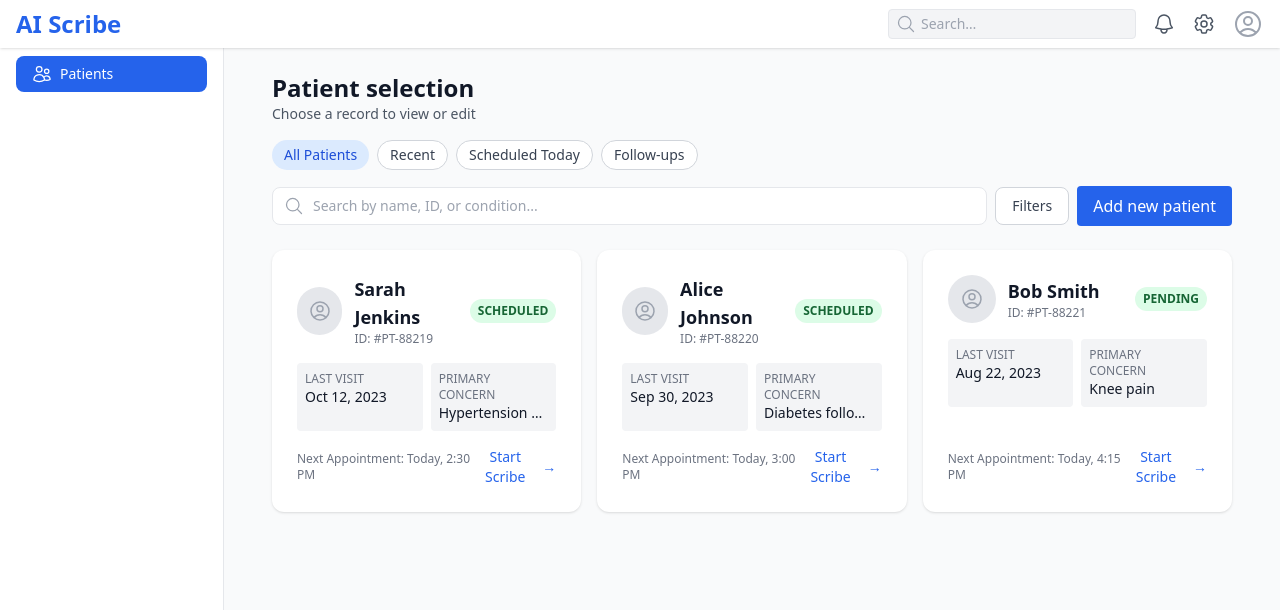
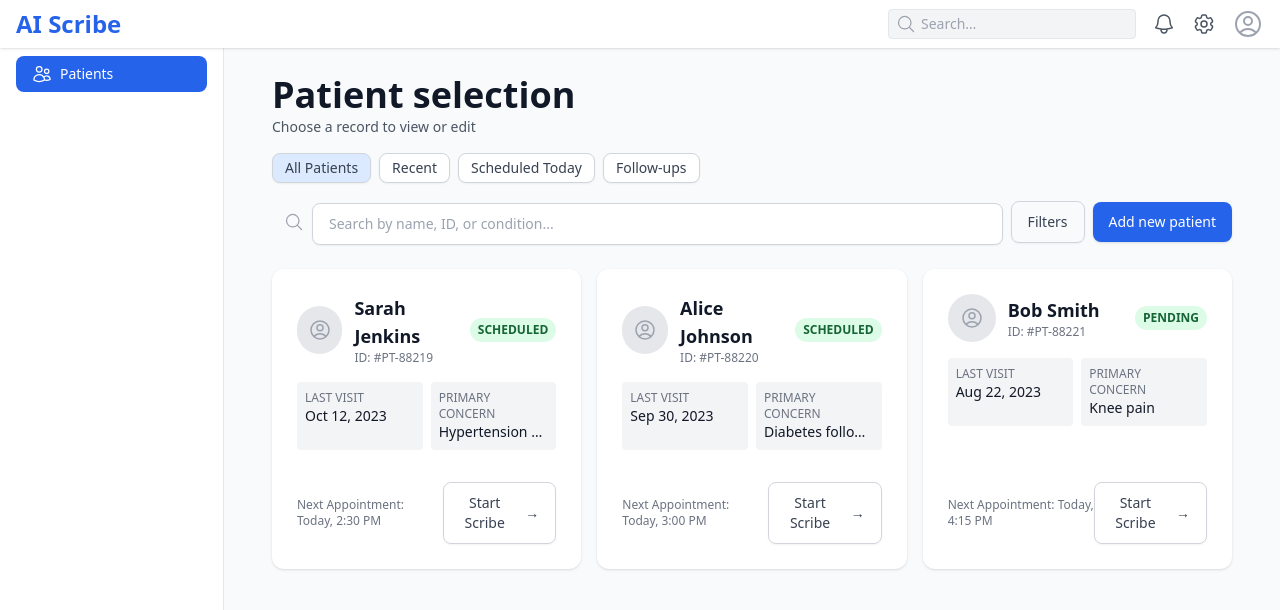
Before and after one commit to devdaviddr/fullstack-agentic-scribe, a React (Vite) app in the folder packages/client/: page / in a window 1280 px wide. Shown: the top 610 px of the page. Built offline with nearby package versions, Linux system fonts and the light colour scheme.

Commit message:
feat: enhance dashboard with patient filtering, add Card component, and implement tests

```diff
--- a/packages/client/src/components/Button.tsx
+++ b/packages/client/src/components/Button.tsx
@@ -2,21 +2,32 @@ import React from 'react';
 
 export type ButtonProps = React.ButtonHTMLAttributes<HTMLButtonElement> & {
   variant?: 'primary' | 'outline';
+  size?: 'sm' | 'md' | 'lg';
 };
 
 const variantClasses: Record<string, string> = {
-  primary: 'w-full rounded-lg bg-blue-600 py-2.5 text-sm font-semibold text-white shadow hover:bg-blue-700 disabled:opacity-40 disabled:cursor-not-allowed transition',
-  outline: 'w-full flex items-center justify-center gap-3 rounded-lg border border-gray-300 py-2.5 text-sm font-medium text-gray-700 shadow-sm hover:bg-gray-50 transition',
+  primary: 'rounded-lg bg-blue-600 text-white shadow hover:bg-blue-700 disabled:opacity-40 disabled:cursor-not-allowed transition',
+  outline: 'flex items-center justify-center gap-3 rounded-lg border border-gray-300 text-gray-700 shadow-sm hover:bg-gray-50 transition',
+};
+
+const sizeClasses: Record<string, string> = {
+  sm: 'px-3 py-1 text-sm',
+  md: 'px-4 py-2.5 text-sm',
+  lg: 'px-6 py-3 text-base',
 };
 
 export default function Button({
   variant = 'primary',
+  size = 'md',
   className = '',
   children,
   ...rest
 }: ButtonProps) {
+  const variantClass = variantClasses[variant] || '';
+  const sizeClass = sizeClasses[size] || '';
+
   return (
-    <button className={`${variantClasses[variant]} ${className}`} {...rest}>
+    <button className={`${variantClass} ${sizeClass} ${className}`} {...rest}>
       {children}
     </button>
   );
--- /dev/null
+++ b/packages/client/src/components/Card.tsx
@@ -0,0 +1,20 @@
+import React from 'react';
+
+export type CardProps = React.HTMLAttributes<HTMLDivElement> & {
+  title?: React.ReactNode;
+  footer?: React.ReactNode;
+};
+
+// generic card container with hover and base styles
+export default function Card({ title, footer, className = '', children, ...rest }: CardProps) {
+  return (
+    <div
+      className={`bg-white rounded-xl shadow p-6 flex flex-col justify-between min-h-[220px] border border-transparent hover:border-blue-200 hover:shadow-lg hover:scale-105 transition-transform cursor-pointer ${className}`}
+      {...rest}
+    >
+      {title && <div className="mb-4">{title}</div>}
+      <div className="flex-1">{children}</div>
+      {footer && <div className="mt-4">{footer}</div>}
+    </div>
+  );
+}
--- a/packages/client/src/features/dashboard/Dashboard.tsx
+++ b/packages/client/src/features/dashboard/Dashboard.tsx
@@ -1,13 +1,51 @@
-import { useEffect } from 'react';
+import { useState } from 'react';
 import { UserCircleIcon, MagnifyingGlassIcon } from '@heroicons/react/24/outline';
 import Topbar from '../../components/Topbar';
 import Sidebar from '../../components/Sidebar';
+import Button from '../../components/Button';
+import Card from '../../components/Card';
+import Heading from '../../components/Heading';
+import Text from '../../components/Text';
+import TextInput from '../../components/TextInput';
 
 export default function Dashboard() {
-  // data fetching removed; dashboard currently empty
-  useEffect(() => {
-    // placeholder effect if needed later
-  }, []);
+  // mock patient data stored in state so we can filter it
+  const [patients] = useState([
+    {id:1,name:'Sarah Jenkins',pid:'#PT-88219',badge:'SCHEDULED',last:'Oct 12, 2023',concern:'Hypertension Management',next:'Today, 2:30 PM'},
+    {id:2,name:'Alice Johnson',pid:'#PT-88220',badge:'SCHEDULED',last:'Sep 30, 2023',concern:'Diabetes follow-up',next:'Today, 3:00 PM'},
+    {id:3,name:'Bob Smith',pid:'#PT-88221',badge:'PENDING',last:'Aug 22, 2023',concern:'Knee pain',next:'Today, 4:15 PM'},
+    // additional entries omitted for brevity
+  ]);
+
+  const [searchTerm, setSearchTerm] = useState('');
+  const [category, setCategory] = useState<'all'|'recent'|'today'|'followups'>('all');
+
+  // compute filtered list based on searchTerm and category
+  const filtered = patients.filter((p) => {
+    // search filter
+    const lower = searchTerm.toLowerCase();
+    if (
+      lower &&
+      !(
+        p.name.toLowerCase().includes(lower) ||
+        p.pid.toLowerCase().includes(lower) ||
+        p.concern.toLowerCase().includes(lower)
+      )
+    ) {
+      return false;
+    }
+    // category filter (simplified mock logic)
+    switch (category) {
+      case 'recent':
+        return p.badge !== 'Cancelled';
+      case 'today':
+        return p.next.toLowerCase().includes('today');
+      case 'followups':
+        return p.concern.toLowerCase().includes('follow');
+      default:
+        return true;
+    }
+  });
 
   return (
     <div className="h-screen flex flex-col bg-gray-50">
@@ -18,57 +56,73 @@ export default function Dashboard() {
           <div className="w-full px-6">
             <div className="flex flex-col gap-4 mb-6">
               <div>
-                <h1 className="text-2xl font-bold text-gray-900">Patient selection</h1>
-                <p className="text-sm text-gray-600">Choose a record to view or edit</p>
+                <Heading level={1} className="text-gray-900">Patient selection</Heading>
+                <Text className="text-gray-600">Choose a record to view or edit</Text>
               </div>
               <div className="flex flex-wrap gap-2">
-                <button className="px-3 py-1 rounded-full bg-blue-100 text-blue-700 text-sm font-medium">
-                  All Patients
-                </button>
-                <button className="px-3 py-1 rounded-full bg-white text-gray-700 border border-gray-300 text-sm font-medium">
-                  Recent
-                </button>
-                <button className="px-3 py-1 rounded-full bg-white text-gray-700 border border-gray-300 text-sm font-medium">
-                  Scheduled Today
-                </button>
-                <button className="px-3 py-1 rounded-full bg-white text-gray-700 border border-gray-300 text-sm font-medium">
-                  Follow-ups
-                </button>
+                {[
+                  {key:'all',label:'All Patients'},
+                  {key:'recent',label:'Recent'},
+                  {key:'today',label:'Scheduled Today'},
+                  {key:'followups',label:'Follow-ups'},
+                ].map(({key,label}) => (
+                  <Button
+                    key={key}
+                    size="sm"
+                    variant="outline"
+                    onClick={() => setCategory(key as any)}
+                    className={`${
+                      category === key
+                        ? 'bg-blue-100 text-blue-700'
+                        : 'bg-white text-gray-700 border border-gray-300'
+                    } rounded-full`}
+                  >
+                    {label}
+                  </Button>
+                ))}
               </div>
               <div className="flex items-center gap-2">
                 <div className="relative flex-1">
                   <MagnifyingGlassIcon className="absolute left-3 top-1/2 h-5 w-5 -translate-y-1/2 text-gray-400" />
-                  <input
-                    type="text"
+                  <TextInput
+                    id="search"
+                    label="Search"
+                    hideLabel
+                    value={searchTerm}
+                    onChange={(e) => setSearchTerm(e.target.value)}
                     placeholder="Search by name, ID, or condition..."
-                    className="w-full pl-10 pr-4 py-2 border rounded-lg bg-white text-sm focus:outline-none focus:ring-2 focus:ring-blue-500"
+                    className="pl-10"
                   />
                 </div>
-                <button className="flex items-center gap-1 px-4 py-2 bg-white border border-gray-300 rounded-lg text-sm text-gray-700 hover:bg-gray-50">
-                  <span>Filters</span>
-                </button>
-                <button className="ml-auto bg-blue-600 text-white px-4 py-2 rounded hover:bg-blue-700">
+                <Button variant="outline" className="flex items-center gap-1">
+                  Filters
+                </Button>
+                <Button variant="primary" className="ml-auto">
                   Add new patient
-                </button>
+                </Button>
               </div>
             </div>
             <div className="grid grid-cols-1 md:grid-cols-3 gap-4">
-              {[
-                {id:1,name:'Sarah Jenkins',pid:'#PT-88219', badge:'SCHEDULED', last:'Oct 12, 2023', concern:'Hypertension Management', next:'Today, 2:30 PM'},
-                {id:2,name:'Alice Johnson',pid:'#PT-88220', badge:'SCHEDULED', last:'Sep 30, 2023', concern:'Diabetes follow-up', next:'Today, 3:00 PM'},
-                {id:3,name:'Bob Smith',pid:'#PT-88221', badge:'PENDING', last:'Aug 22, 2023', concern:'Knee pain', next:'Today, 4:15 PM'},
-                // add more sample patients as needed
-              ].map((p) => (
-                <div key={p.id} className="bg-white rounded-xl shadow p-6 flex flex-col justify-between min-h-[220px] border border-transparent hover:border-blue-200 hover:shadow-lg hover:scale-105 transition-transform cursor-pointer">
-                  <div>
+              {filtered.map((p) => (
+                <Card
+                  key={p.id}
+                  footer={
+                    <div className="mt-4 flex items-center justify-between">
+                      <Text className="text-xs text-gray-500">Next Appointment: {p.next}</Text>
+                      <Button variant="outline" className="text-blue-600 text-sm font-medium hover:underline flex items-center">
+                        Start Scribe <span className="ml-1">&rarr;</span>
+                      </Button>
+                    </div>
+                  }
+                >
                   <div className="flex items-center justify-between">
                     <div className="flex items-center space-x-3">
                       <div className="w-12 h-12 bg-gray-200 rounded-full flex items-center justify-center">
                         <UserCircleIcon className="h-6 w-6 text-gray-400" />
                       </div>
                       <div>
-                          <h2 className="font-semibold text-lg text-gray-900">{p.name}</h2>
-                          <p className="text-xs text-gray-500">ID: {p.pid}</p>
+                          <Heading level={2} className="font-semibold text-lg text-gray-900">{p.name}</Heading>
+                          <Text className="text-xs text-gray-500">ID: {p.pid}</Text>
                       </div>
                     </div>
                     <span className="px-2 py-1 text-xs font-semibold rounded-full bg-green-100 text-green-800">
@@ -77,24 +131,17 @@ export default function Dashboard() {
                   </div>
                   <div className="mt-4 grid grid-cols-1 sm:grid-cols-2 gap-2">
                     <div className="bg-gray-100 rounded p-2">
-                        <p className="text-xs text-gray-500 uppercase">Last visit</p>
-                        <p className="text-sm font-medium text-gray-900">{p.last}</p>
+                        <Text className="text-xs text-gray-500 uppercase">Last visit</Text>
+                        <Text className="text-sm font-medium text-gray-900">{p.last}</Text>
                     </div>
                     <div className="bg-gray-100 rounded p-2">
-                        <p className="text-xs text-gray-500 uppercase">Primary concern</p>
-                        <p className="text-sm font-medium text-gray-900 truncate">
+                        <Text className="text-xs text-gray-500 uppercase">Primary concern</Text>
+                        <Text className="text-sm font-medium text-gray-900 truncate">
                           {p.concern}
-                        </p>
+                        </Text>
                     </div>
                   </div>
-                  </div>
-                  <div className="mt-4 flex items-center justify-between">
-                    <p className="text-xs text-gray-500">Next Appointment: {p.next}</p>
-                    <button className="text-blue-600 text-sm font-medium hover:underline flex items-center">
-                      Start Scribe <span className="ml-1">&rarr;</span>
-                    </button>
-                  </div>
-                </div>
+                </Card>
               ))}
             </div>
           </div>
```
Also changed, not shown: packages/client/src/components/TextInput.tsx (+8 -1 lines), 1 other file (tests, documents, lock files or other folders). Lines whose indentation alone changed are shown as unchanged.
